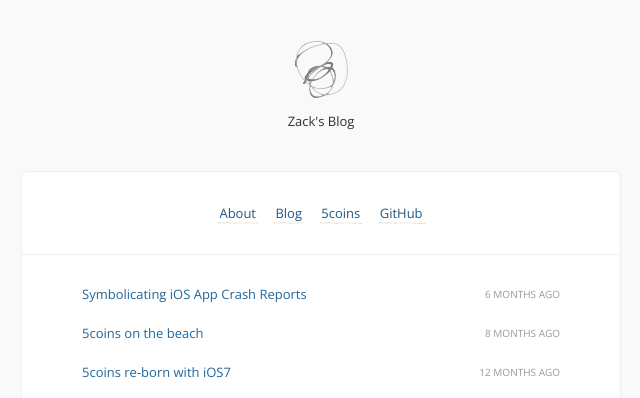
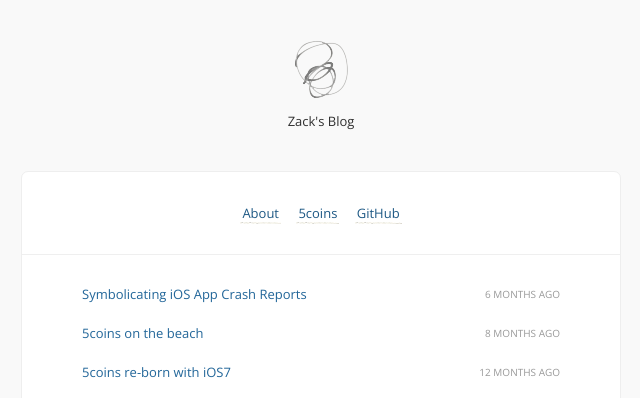
Before and after one commit to codingrhythm/blog, a Jekyll site: the page built from index.html, in a window 1280 px wide. Shown: the top 398 px of the page, without its empty margins (319-959 px from the left). Built offline with Jekyll 4.4.1, drawn with Linux system fonts in a browser that asks for light colours; Markdown is read by kramdown in place of the engine named in the settings; comment, search, counter and statistics services are not loaded.

Commit message:
Added missing files

```diff
--- a/_config.yml
+++ b/_config.yml
@@ -9,8 +9,6 @@ google_analytics: UA-35816032-1
 links:
   - name:         About
     url:          /about
-  - name:         Blog
-    url:          /posts
   - name:         5coins
     url:          http://5coins.cmsight.com
     external:     true
```
Also changed, not shown: post-assets/5coins/5coins-is-in-review/1.jpg (added), post-assets/5coins/5coins-on-the-beach/1.jpg (added), post-assets/5coins/5coins-reborn-with-ios7/1.png (added), post-assets/5coins/5coins-reborn-with-ios7/2.png (added), post-assets/5coins/5coins-reborn-with-ios7/3.png (added), post-assets/5coins/chart-is-charming/1.jpg (added).
